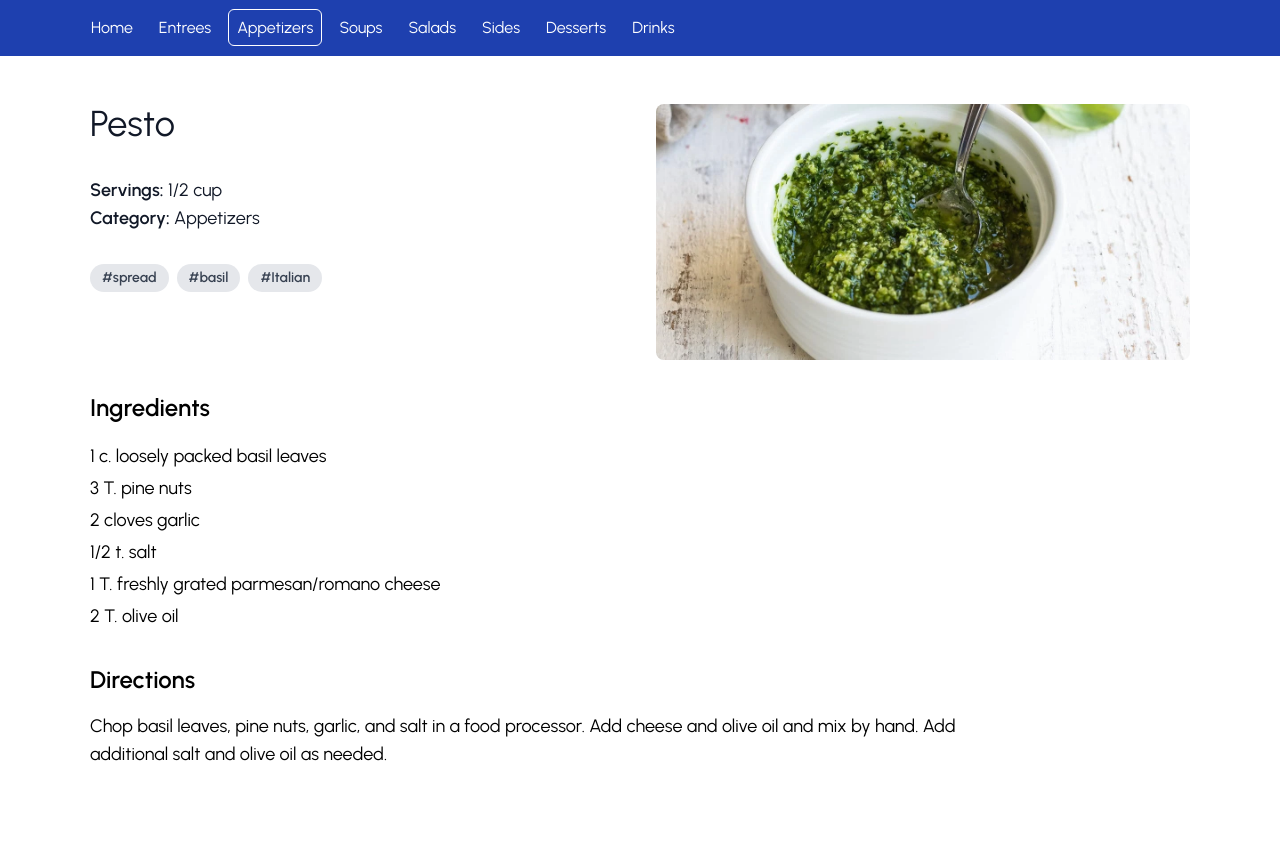
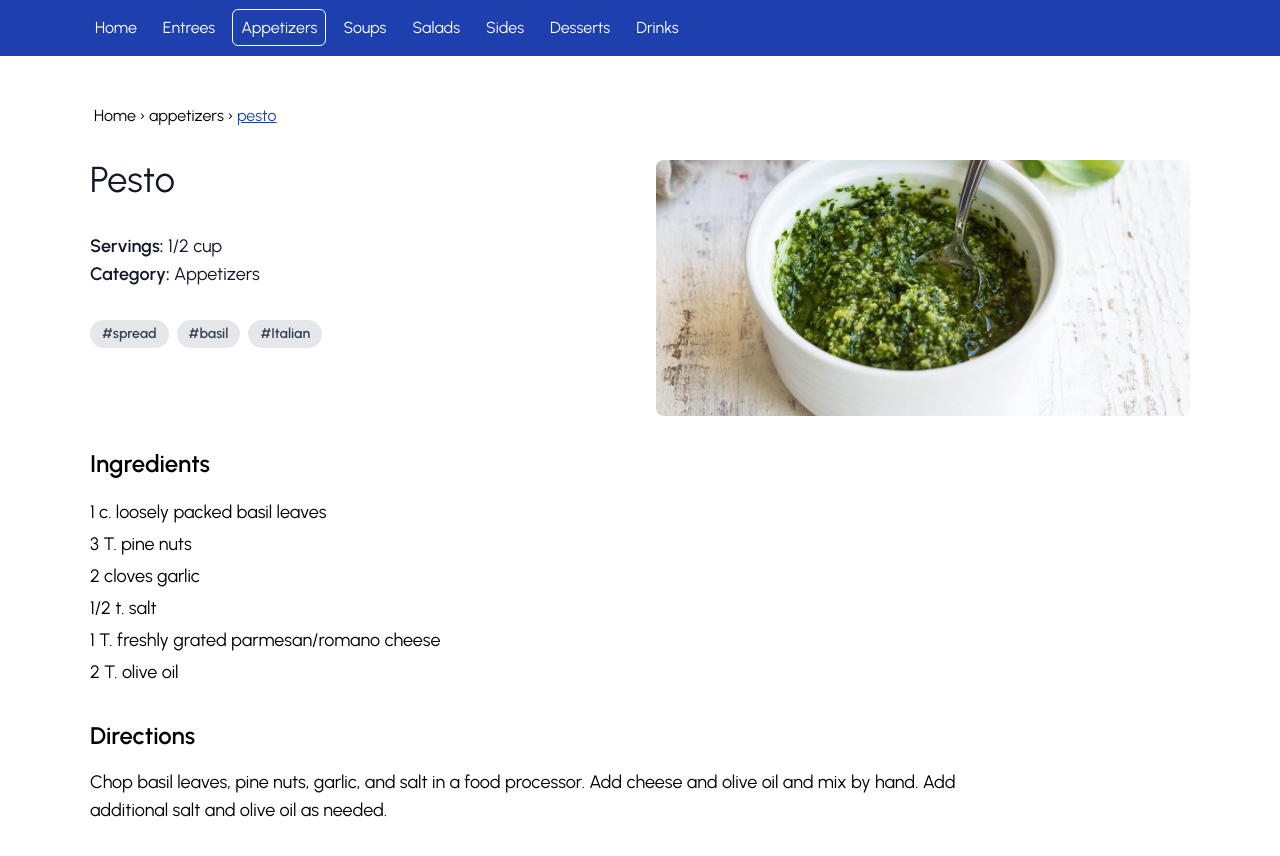
Before and after one commit to tracysgit/recipes-react-next-js, a Next.js app: page /appetizers/pesto in a window 1280 px wide. Shown: the top 856 px of the page. Before the commit the page ends 816 px from the top, so only its background shows below. Built offline with nearby package versions, Linux system fonts and the light colour scheme.

Commit message:
Added breadcrumbs to recipe pages.

```diff
--- a/src/app/[categorySlug]/[recipeSlug]/page.js
+++ b/src/app/[categorySlug]/[recipeSlug]/page.js
@@ -2,6 +2,7 @@ import parse from 'html-react-parser';
 import Image from 'next/image';
 import { notFound } from 'next/navigation';
 import H1Headline from '@/components/headlines/h1Headline';
+import Breadcrumbs from '@/components/breadcrumbs/Breadcrumbs';
 import { getRecipe } from '@/lib/recipes';
 import { capitalizeFirstLetter } from '@/lib/utils';
 
@@ -34,6 +35,15 @@ export default function RecipeSlugPage({ params }) {
   }
 
   return (
+    <>
+      <Breadcrumbs homeElement={'Home'}
+          // separator={<span> | </span>}
+          separator={<span> &rsaquo; </span>}
+          activeClasses='text-blue-800 underline'
+          containerClasses='breadcrumbs flex mb-8 ml-1'
+          listClasses='breadcrumb-wrapper'
+          capitalizeLinks={false}
+      />
       <section aria-labelledby="headline-recipe" className="recipe__wrapper bg-white grid md:grid-cols-1 gap-8">
         <div className="recipe__intro grid md:grid-cols-2 gap-8">
           <div className="recipe__title flex flex-col order-last md:order-first">
@@ -106,5 +116,6 @@ export default function RecipeSlugPage({ params }) {
           </>
         )}
       </section>
+    </>
   )
 }
--- /dev/null
+++ b/src/app/test/page.js
@@ -0,0 +1,21 @@
+'use client';
+
+import { useSearchParams } from 'next/navigation';
+
+export default function TestPage() {
+  const searchParams = useSearchParams();
+  const qs = searchParams.get('qs');
+  const mac = searchParams.get('mac');
+  const cust_response = searchParams.get('cust_response');
+
+  return (
+    <>
+      <h1>Test page</h1>
+      {qs && <p>The 'qs' query parameter is: {qs}</p>}
+      {mac && <p>The 'mac' query parameter is: {mac}</p>}
+      {(cust_response && cust_response === 'yes') && <p>The customer response is 'SMILEY FACE'</p>}
+      {(cust_response && cust_response === 'no') && <p>The customer response is 'SAD FACE'</p>}
+
+    </>
+  );
+}
--- /dev/null
+++ b/src/components/breadcrumbs/Breadcrumbs.js
@@ -0,0 +1,36 @@
+'use client';
+
+import React, { ReactNode } from 'react';
+import { usePathname } from 'next/navigation';
+import Link from 'next/link';
+import { capitalizeFirstLetter } from '@/lib/utils';
+
+export default function Breadcrumbs({ homeElement, separator, containerClasses, listClasses, activeClasses, capitalizeLinks }) {
+  const paths = usePathname();
+  const pathNames = paths.split('/').filter( path => path );
+
+  return (
+    <>
+      <nav className={containerClasses} aria-label="breadcrumbs">
+        <div className={listClasses}>
+          <Link href={'/'} className="hover:underline">{homeElement}</Link>
+          {pathNames.length > 0 && separator}
+          {pathNames.map( (link, index) => {
+            let href = `/${pathNames.slice(0, index + 1).join('/')}`;
+            let itemClasses = paths === href ? `${listClasses} ${activeClasses}` : listClasses;
+            let itemLink = capitalizeLinks ? link[0].toUpperCase() + link.slice(1, link.length) : link;
+
+            return (
+              <React.Fragment key={index}>
+                <span className={itemClasses}>
+                    <Link href={href} className="hover:underline">{itemLink}</Link>
+                </span>
+                {pathNames.length !== index + 1 && separator}
+              </React.Fragment>
+            );
+          })}
+        </div>
+      </nav>
+    </>
+  )
+}
--- a/src/components/header/navmain.jsx
+++ b/src/components/header/navmain.jsx
@@ -9,8 +9,8 @@ export default function NavMain() {
     <nav className="mainnav" aria-label="Main Menu">
       <input className="mainmenu-btn" type="checkbox" id="mainmenu-btn" />
       <label className="mainmenu-icon mt-2 md:mt-0" htmlFor="mainmenu-btn" tabIndex="0"><span className="navicon"></span></label>
-      <ul className="mainmenu flex flex-row flex-wrap justify-center my-0 md:my-3 -mx-3 leading-8">
-        <li className="my-1 md:my-0"><Navlink href="/">Home</Navlink></li>
+      <ul className="mainmenu flex flex-row flex-wrap justify-center my-0 md:my-3 -mx-2 leading-8">
+        <li key="home" className="my-1 md:my-0"><Navlink href="/">Home</Navlink></li>
 
         {categories.map((category) => {
           const categoryCapital = capitalizeFirstLetter(category);
```
Lines whose indentation alone changed are shown as unchanged.
